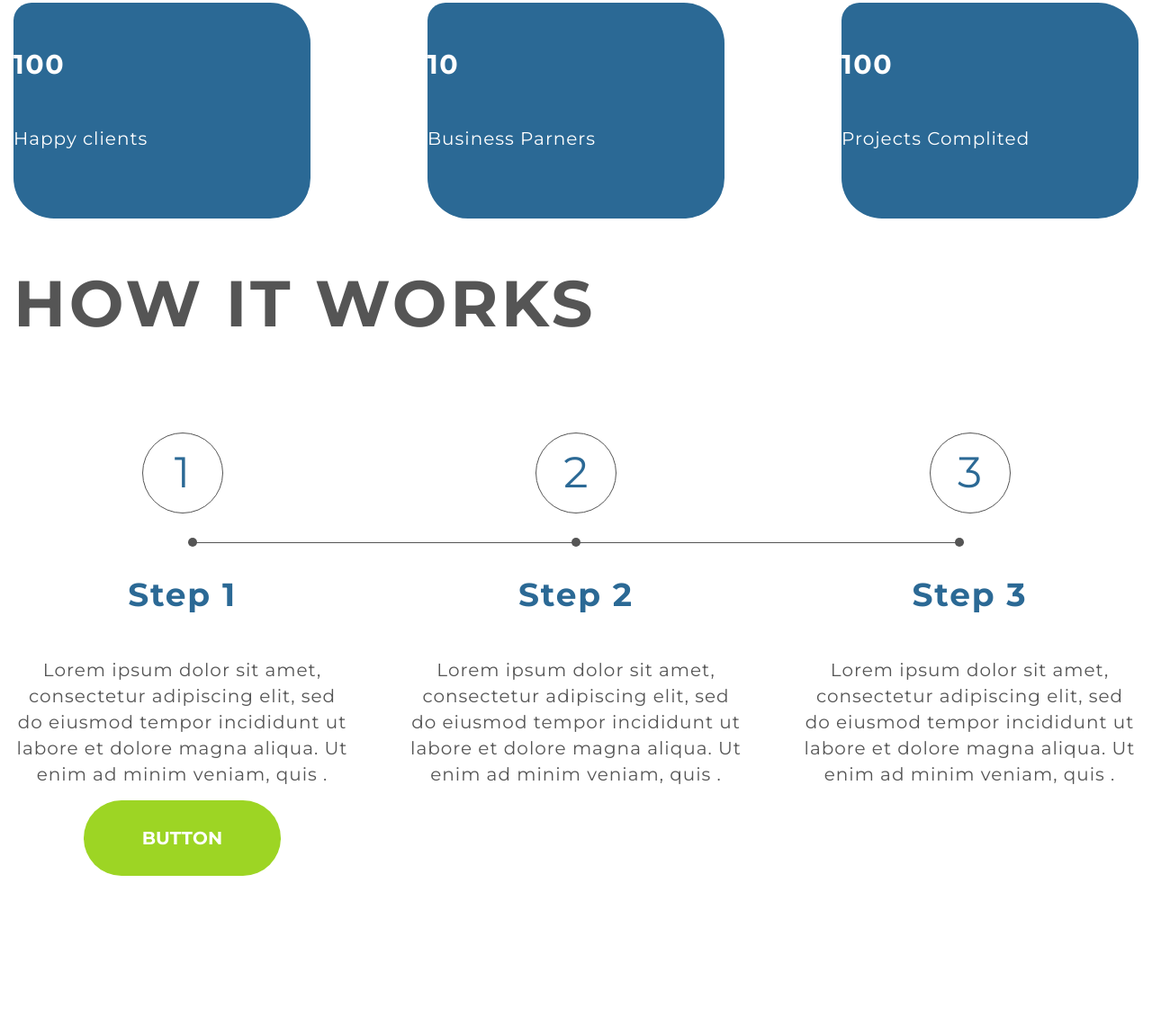
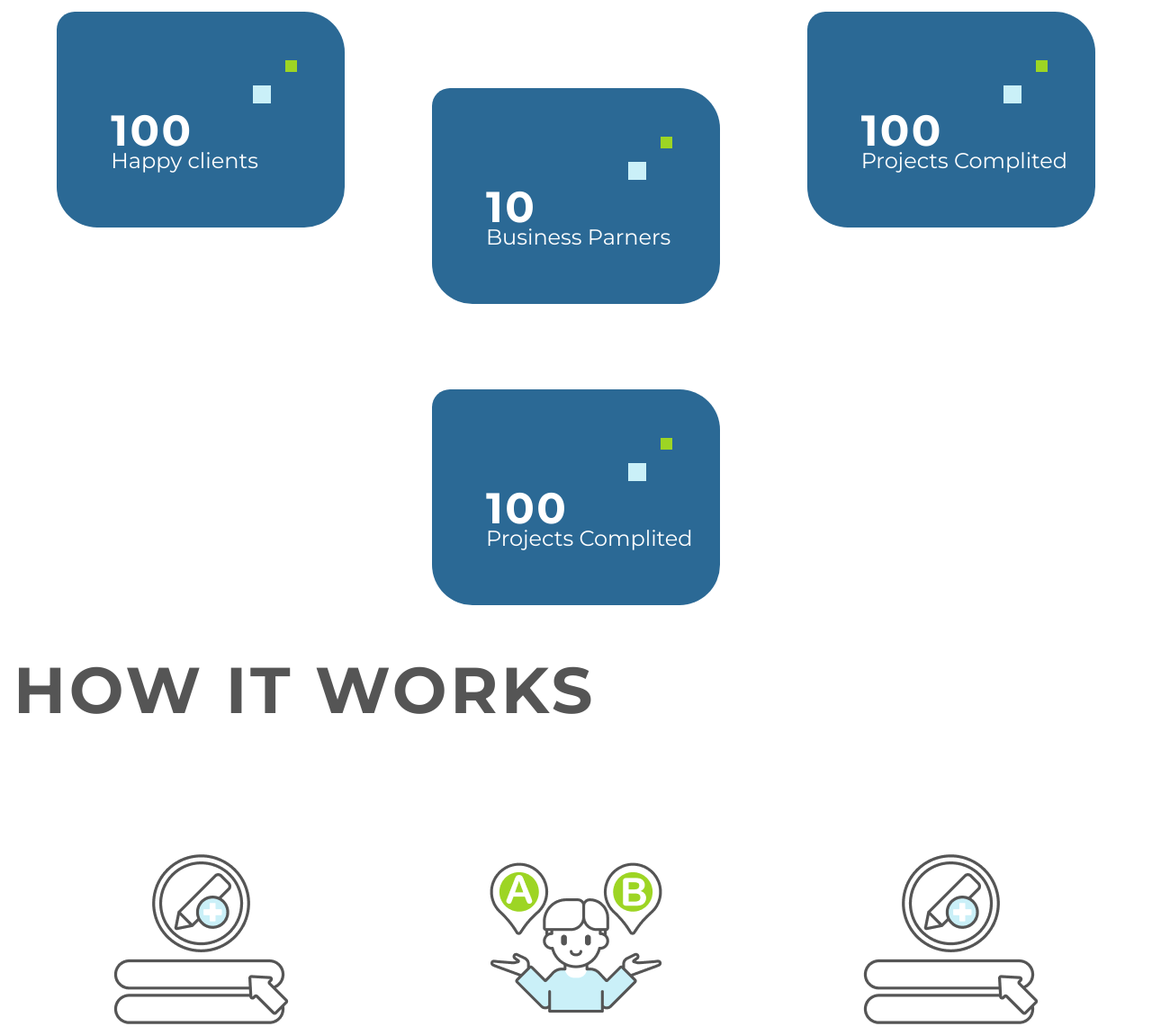
Before and after one commit to tatafalkovski/evado_circules, a plain HTML site: page index.html in a window 1280 px wide. Shown: the part 3639-4790 px from the top of the page at 90% size. Drawn offline with nearby package versions, Linux system fonts and the light colour scheme; files that its build step writes are made by us from their sources; files whose address does not match are found by name.

Commit message:
refactor

```diff
--- a/index.html
+++ b/index.html
@@ -189,25 +189,49 @@
       <section class="container">
         <h2>Why Evado</h2>
 
-        <div class="flex-wrap">
-          <div class="blue-card">
+        <div class="flex-wrap-wrap">
+
+          <div class="blue-card mt-10">
             <div class="text-wrap">
-              <h5 class="text-white">100</h5>
-              <p class="text-white">Happy clients</p>
+              <h5 class="text-white m-0">100</h5>
+              <p class="text-white m-0">Happy clients</p>
+            </div>
+            <div class="dots">
+              <div class="dot-green"></div>
+              <div class="dot-blue"></div>
             </div>
           </div>
 
-          <div class="blue-card">
+          <div class="blue-card mt-95">
             <div class="text-wrap">
-              <h5 class="text-white">10</h5>
-              <p class="text-white">Business Parners</p>
+              <h5 class="text-white m-0">10</h5>
+              <p class="text-white m-0">Business Parners</p>
+            </div>
+            <div class="dots">
+              <div class="dot-green"></div>
+              <div class="dot-blue"></div>
             </div>
           </div>
 
-          <div class="blue-card">
+          <div class="blue-card mt-10">
             <div class="text-wrap">
-              <h5 class="text-white">100</h5>
-              <p class="text-white">Projects Complited</p>
+              <h5 class="text-white m-0">100</h5>
+              <p class="text-white m-0">Projects Complited</p>
+            </div>
+            <div class="dots">
+              <div class="dot-green"></div>
+              <div class="dot-blue"></div>
+            </div>
+          </div>
+
+          <div class="blue-card mt-95">
+            <div class="text-wrap">
+              <h5 class="text-white m-0">100</h5>
+              <p class="text-white m-0">Projects Complited</p>
+            </div>
+            <div class="dots">
+              <div class="dot-green"></div>
+              <div class="dot-blue"></div>
             </div>
           </div>
         </div>
@@ -218,60 +242,64 @@
 
       <section class="container">
         <h2 class="text-gray">How it works</h2>
-        <div class="working-steps">
-          <div class="working-steps__line">
-            <div class="dot dot-1"></div>
-            <div class="dot dot-2"></div>
-            <div class="dot dot-3"></div>
-          </div>
-        </div>
 
-        <div class="flex-wrap">
+        <div class="flex-wrap-wrap">
           <div class="step step-1">
-            <div class="circule circule-1 text-blue">1</div>
+            <div class="img-icon">
+              <img src="/images/icons/sign-up-1.png" alt="">
+            </div>
             <h4 class="text-blue">Step 1</h4>
-            <p class="text-gray">
+            <p class="text-black fs-18">
               Lorem ipsum dolor sit amet, consectetur adipiscing elit, sed do
-              eiusmod tempor incididunt ut labore et dolore magna aliqua. Ut
-              enim ad minim veniam, quis .
+              eiusmod tempor incididunt.
             </p>
           </div>
           <div class="step step-2">
-            <div class="circule circule-2 text-blue">2</div>
+            <div class="img-icon">
+              <img src="/images/icons/compare.png" alt="">
+            </div>
             <h4 class="text-blue">Step 2</h4>
-            <p class="text-gray">
+            <p class="text-black fs-18">
               Lorem ipsum dolor sit amet, consectetur adipiscing elit, sed do
-              eiusmod tempor incididunt ut labore et dolore magna aliqua. Ut
-              enim ad minim veniam, quis .
+              eiusmod tempor incididunt.
             </p>
           </div>
           <div class="step step-3">
-            <div class="circule circule-3 text-blue">3</div>
+            <div class="img-icon">
+              <img src="/images/icons/sign-up-2.png" alt="">
+            </div>
             <h4 class="text-blue">Step 3</h4>
-            <p class="text-gray">
+            <p class="text-black fs-18">
               Lorem ipsum dolor sit amet, consectetur adipiscing elit, sed do
-              eiusmod tempor incididunt ut labore et dolore magna aliqua. Ut
-              enim ad minim veniam, quis .
+              eiusmod tempor incididunt.
+            </p>
+          </div>
+          <div class="step step-4">
+            <div class="img-icon">
+              <img src="/images/icons/compare-2.png" alt="">
+            </div>
+            <h4 class="text-blue">Step 4</h4>
+            <p class="text-black fs-18">
+              Lorem ipsum dolor sit amet, consectetur adipiscing elit, sed do
+              eiusmod tempor incididunt.
             </p>
           </div>
         </div>
-        <div class="step step-button">
-          <a href="#" class="button button-step">BUTTON</a>
+        <div class="action-frase">
+          <a href="#" class="button">BUTTON</a>
         </div>
       </section>
 
-      <section class="action action-height">
+      <section class="action">
         <div class="container">
-          <div class="flex-wrap">
-            <div class="cell-phone">
-              <img src="/images/cell-phone.png" alt="" />
+            <div class="text-wrap-action">
+              <p class="text-gray">Lorem ipsum dolor sit amet, consectetur adipiscing</p>
+              <h3 class="text-gray fs-48">Let’s work together</h3>
             </div>
-            <div class="wrap__text wrap__text-action">
-              <h3 class="text-gray">Call to action frace</h3>
-              <p class="text-gray">Lorem ipsum dolor sit amet, consectetur adipiscing</p>
-              <a href="#" class="button button-step">BUTTON</a>
-            </div>
-          </div>
+        </div>
+
+        <div class="action-frase">
+          <a href="#" class="button">BUTTON</a>
         </div>
       </section>
 
--- a/src/choices.scss
+++ b/src/choices.scss
@@ -1,9 +1,45 @@
 .blue-card {
   background: #2b6995;
   border-radius: 20px 45px 45px 45px;
-  width: 330px;
+  width: 320px;
   height: 240px;
+  padding: 60px;
+  position: relative;
+  .text-wrap {
+    position: absolute;
+    bottom: 60px;
 
-  .text-wrap {
+    h5 {
+      font-size: 48px;
+      @media screen and (max-width: 1200px) {
+        font-size: 24px;
+      }
+    }
+    p {
+      @media screen and (max-width: 1200px) {
+        font-size: 14px;
+      }
+    }
   }
 }
+
+.dots {
+
+  .dot-green {
+    width: 13px;
+    height: 13px;
+    background: #9DD524;
+    position: absolute;
+    top: 54px;
+    right: 53px;
+  }
+
+  .dot-blue {
+    width: 20px;
+    height: 20px;
+    background: #CAF0F8;
+    position: absolute;
+    top: 82px;
+    right: 82px;
+  }
+}
--- a/src/flex-box.scss
+++ b/src/flex-box.scss
@@ -52,16 +52,9 @@ main {
         width: 100%;
       }
 
-      &-action {
-        width: 65%;
-        margin-top: -200px;
-
-        @media screen and (max-width: 902px) {
-          width: 100%;
-        }
-      }
       p {
         width: 70%;
+
         @media screen and (max-width: 902px) {
           width: 100%;
         }
@@ -84,3 +77,14 @@ main {
     }
   }
 }
+
+.flex-wrap-wrap {
+  display: flex;
+  justify-content: space-around;
+  flex-wrap: wrap;
+
+}
+
+.flex-wrap-team {
+  align-items: flex-start;
+}
--- a/src/font-style.scss
+++ b/src/font-style.scss
@@ -98,3 +98,13 @@ h6 {
 .indent-zero {
 margin: 0;
 }
+
+// font-sizes
+
+.fs-18 {
+  font-size: 18px;
+}
+
+.fs-48 {
+  font-size: 48px;
+}
--- a/src/main.scss
+++ b/src/main.scss
@@ -1,4 +1,5 @@
 @import "normalize.scss";
+@import "margin.scss";
 @import "font-style.scss";
 @import "top-area.scss";
 @import "flex-box.scss";
@@ -6,6 +7,7 @@
 @import "header.scss";
 @import "benefits.scss";
 @import "choices.scss";
+@import "work-together.scss";
 @import "footer.scss";
 
 .link-more {
@@ -15,108 +17,15 @@
   letter-spacing: 0.05em;
 }
 
-.flex-wrap-team {
-  align-items: flex-start;
-}
-
-.working-steps__line {
-  width: 69%;
-  height: 1px;
-  background-color: #555555;
-  position: absolute;
-  top: 122px;
-}
-
-.dot {
-  width: 10px;
-  height: 10px;
-  background-color: #555555;
-  border-radius: 20px;
-  position: absolute;
-  top: -5px;
-
-  &-1 {
-    left: 0;
-  }
-
-  &-2 {
-    left: 50%;
-    transform: translateX(-50%);
-  }
-
-  &-3 {
-    right: 0;
-  }
-}
-
 .step {
   text-align: center;
   position: relative;
   padding: 110px 0 0 0;
-  width: 30%;
+  width: 320px;
+  min-width: 220px;
 
   &-button {
     padding: 0;
-  }
-}
-
-.working-steps {
-  margin-top: 100px;
-  display: flex;
-  justify-content: center;
-  position: relative;
-}
-
-.working-steps__circules-flex {
-  display: flex;
-  justify-content: space-between;
-}
-
-.circule {
-  border: 1px solid #555555;
-  // padding: 15px 33px;
-  width: 90px;
-  height: 90px;
-  border-radius: 90px;
-  font-size: 48px;
-  line-height: 59px;
-  text-align: center;
-  display: flex;
-  justify-content: center;
-  align-items: center;
-  position: absolute;
-  left: 50%;
-  top: 0;
-  transform: translateX(-50%);
-  &-1 {
-  }
-  &-2 {
-  }
-  &-3 {
-  }
-}
-
-.action {
-  background: linear-gradient(
-    90deg,
-    rgba(43, 105, 149, 0.7) 0%,
-    rgba(115, 169, 196, 0.7) 51.56%,
-    rgba(202, 240, 248, 0.7) 100%
-  );
-  position: relative;
-  width: 100%;
-
-  &-height {
-    height: 712px;
-    margin-bottom: 200px;
-    margin-top: 260px;
-  }
-
-  p {
-    font-size: 24px;
-    line-height: 29px;
-    letter-spacing: 0.05em;
-    margin-bottom: 60px;
   }
 }
 
@@ -305,7 +214,6 @@
 
 .action-frase {
   text-align: center;
-  margin-bottom: 200px;
 
   .button {
     margin: 0 auto 100px;
--- /dev/null
+++ b/src/margin.scss
@@ -0,0 +1,23 @@
+.mt-0 {
+    margin-top: 0;
+}
+
+.mt-10 {
+    margin-top: 10px;
+}
+
+.mt-30 {
+    margin-top: 30px;
+}
+
+.mt-50px {
+    margin-top: 50px;
+}
+
+.mt-95 {
+    margin-top: 95px;
+}
+
+.m-0 {
+    margin: 0;
+}
--- /dev/null
+++ b/src/work-together.scss
@@ -0,0 +1,33 @@
+.action {
+    background: linear-gradient(
+      90deg,
+      rgba(43, 105, 149, 0.7) 0%,
+      rgba(115, 169, 196, 0.7) 51.56%,
+      rgba(202, 240, 248, 0.7) 100%
+    );
+    position: relative;
+    width: 100%;
+    padding: 60px 0;
+
+    &-height {
+      height: 712px;
+      margin-bottom: 200px;
+      margin-top: 260px;
+    }
+
+    p {
+      font-size: 24px;
+      line-height: 29px;
+      letter-spacing: 0.05em;
+      margin-bottom: 29px;
+    }
+}
+
+.cell-phone-img {
+    width: 449px;
+    height: 839px;
+}
+
+.text-wrap-action {
+    text-align: center;
+}
```
Also changed, not shown: images/icons/compare-2.png (added), images/icons/compare.png (added), images/icons/sign-up-1.png (added), images/icons/sign-up-2.png (added), 2 other files.
